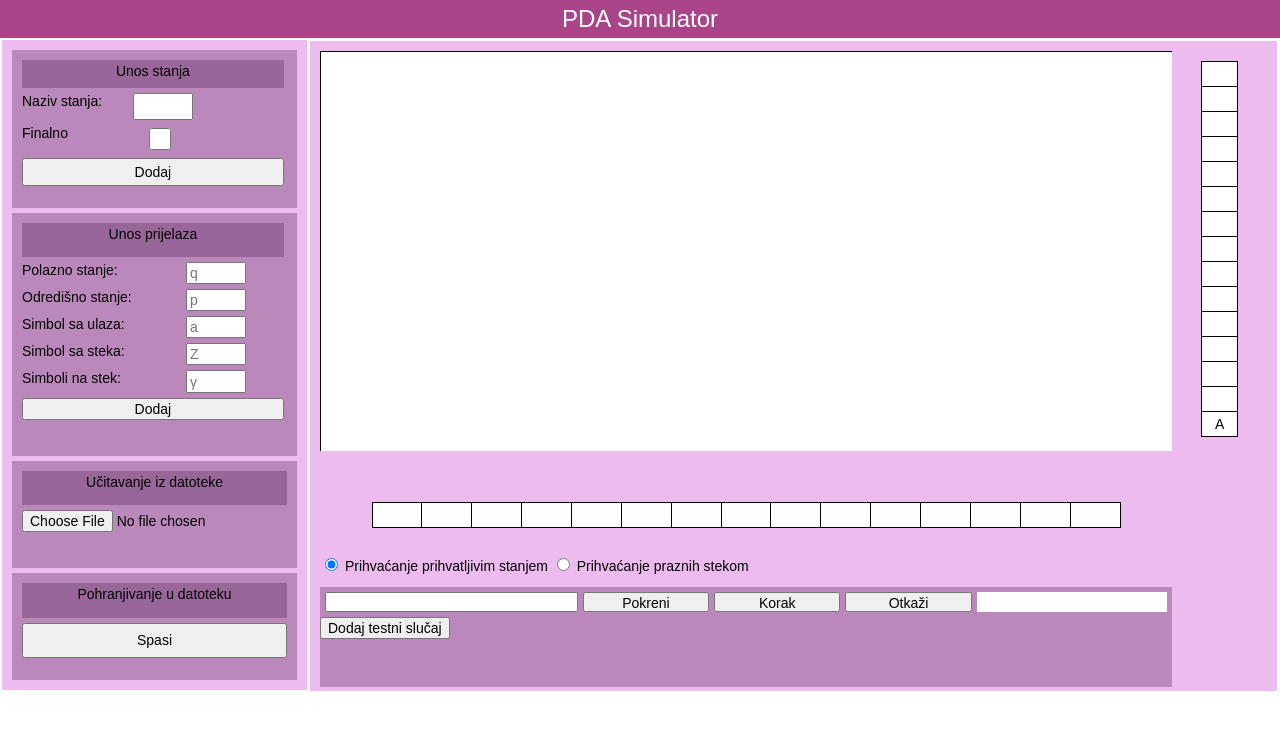
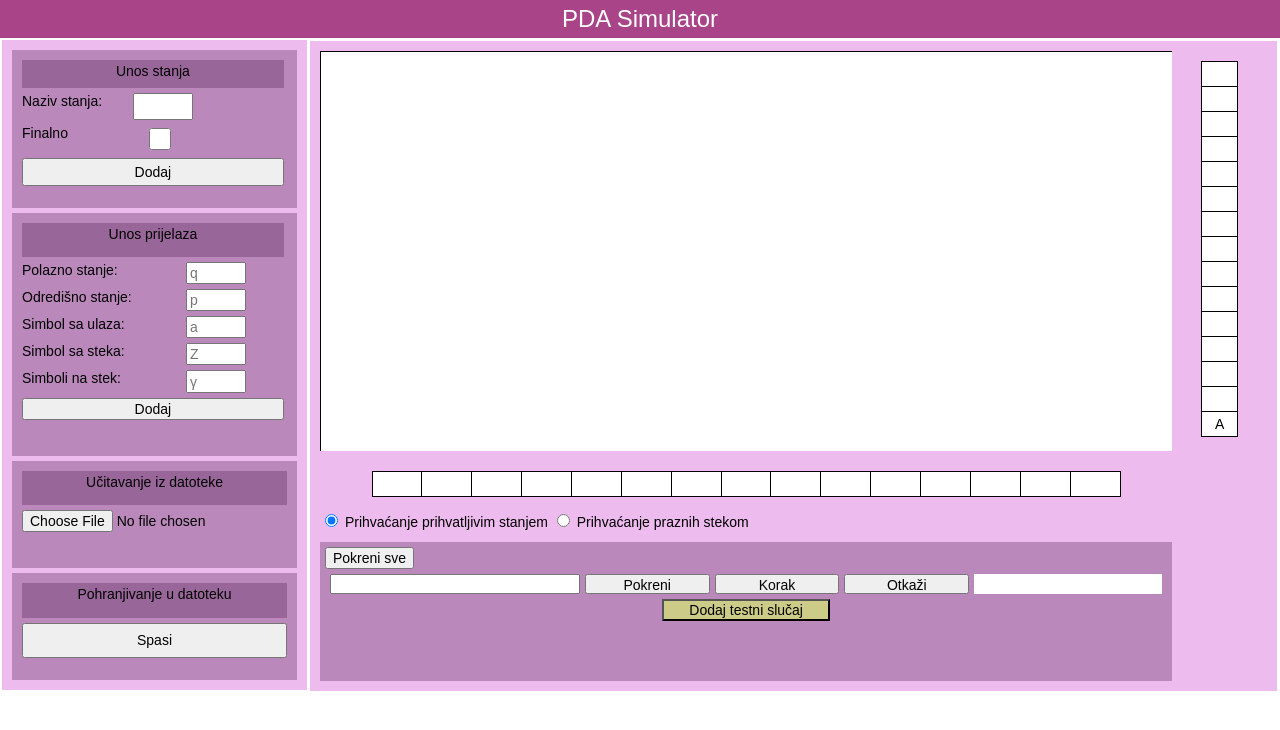
Before and after one commit to enuhanovic1/pushdownAutomaton, a website: page pda.html in a window 1280 px wide. Drawn offline with Linux system fonts and the light colour scheme.

Commit message:
grupno testiranje

```diff
--- a/pda.css
+++ b/pda.css
@@ -174,7 +174,7 @@ header {
     height: 650px;
     padding: 10px;
     display: grid;
-    grid: 70% 10% 5% auto / 90% auto;
+    grid: 65% 8% 5% auto / 90% auto;
 }
 
 .shema_container {
@@ -261,8 +261,15 @@ header {
 
 .testing_field {
     background-color: #bb88bb;
-    height: 100px;
+    height: 100%;
     overflow: auto;
+    padding: 5px;
+}
+
+.add_testcase {
+    width: 20%;
+    margin: auto 40%;
+    background-color: #cccc88;
 }
 
 .testcase {
--- a/pda.html
+++ b/pda.html
@@ -100,6 +100,7 @@
             </div>
             <div></div>
             <div id="testing_field" class="testing_field">
+              <button id="run_all" onclick="return pokreniSve()">Pokreni sve</button>
               <div class="testcase">
                 <input class="entry_seq">
                 <button class="run_button" onclick="return pokreniE(0)">Pokreni</button>
@@ -107,7 +108,7 @@
                 <button class="abort_button" onclick="return otkaziE()">Otkaži</button>
                 <div class="prihvacanje"></div>
               </div>
-              <button id="add_testcase" onclick="return dodajTest();">Dodaj testni slučaj</button>
+              <button id="add_testcase" class="add_testcase" onclick="return dodajTest();">Dodaj testni slučaj</button>
             </div>
           </div>
         </td>
--- a/pda.js
+++ b/pda.js
@@ -418,3 +418,14 @@ function pokreni() {
     korak();
   }, 1000);
 }
+
+function pokreniSve() {
+  for (testidx = 0; testidx < document.getElementsByClassName("testcase").length; testidx++) {
+    faza = 0;
+    prijelaz = undefined;
+    while (faza != 0 || prijelaz != -1) korak();
+    otkazi();
+  }
+  for (let j of document.getElementsByTagName("input")) j.disabled = false;
+  for (let j of document.getElementsByTagName("button")) j.disabled = false;
+}
```
